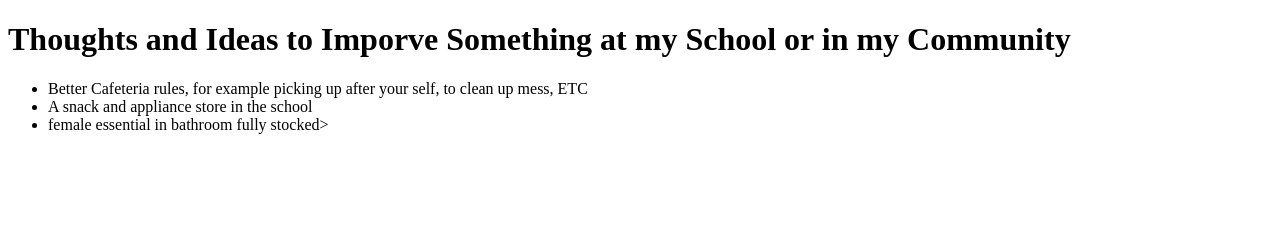
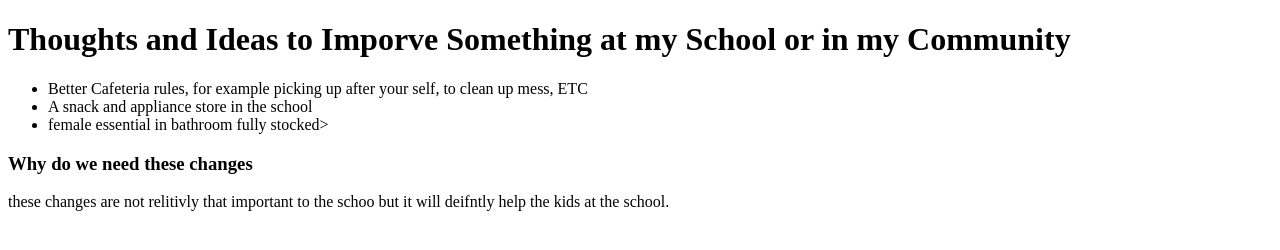
Before and after one commit to PriyanshiM16/lesson5_mini_activity, a plain HTML site: page index.html in a window 1280 px wide. Drawn offline with Linux system fonts and the light colour scheme.

Commit message:
i addd a little paragraph on why it is important for these ideas to be implemnted at our school

```diff
--- a/index.html
+++ b/index.html
@@ -10,5 +10,7 @@
       <li>A snack and appliance store in the school</li>
       <li>female essential in bathroom fully stocked></li>
     </ul>
+    <h3> Why do we need these changes</h3>
+    <p> these changes are not relitivly that important to the schoo but it will deifntly help the kids at the school.</p>
   </body>
 </html>
```
